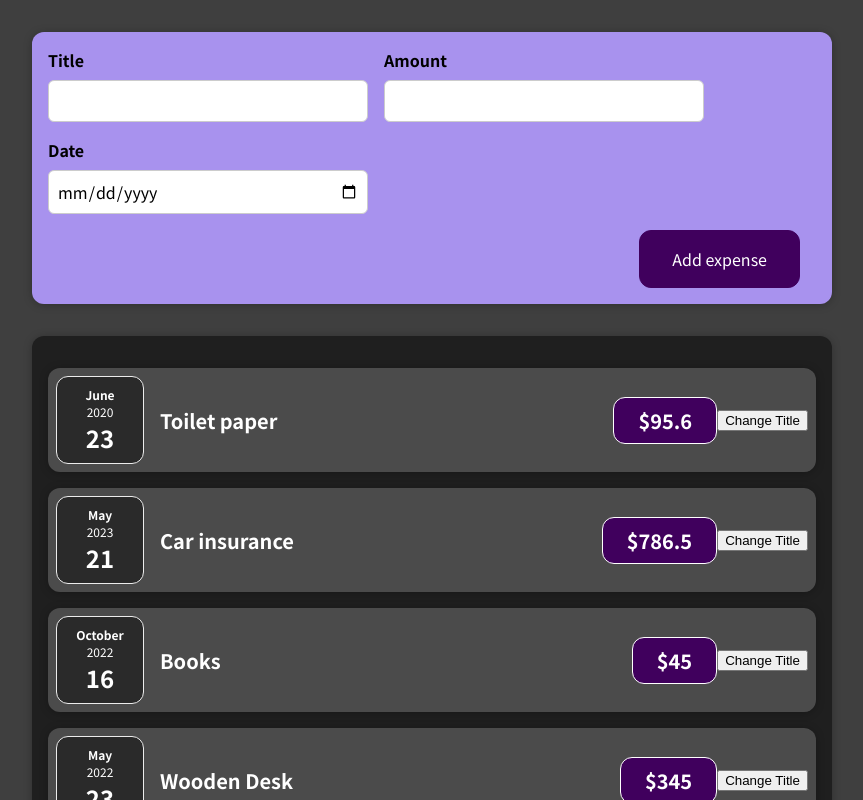
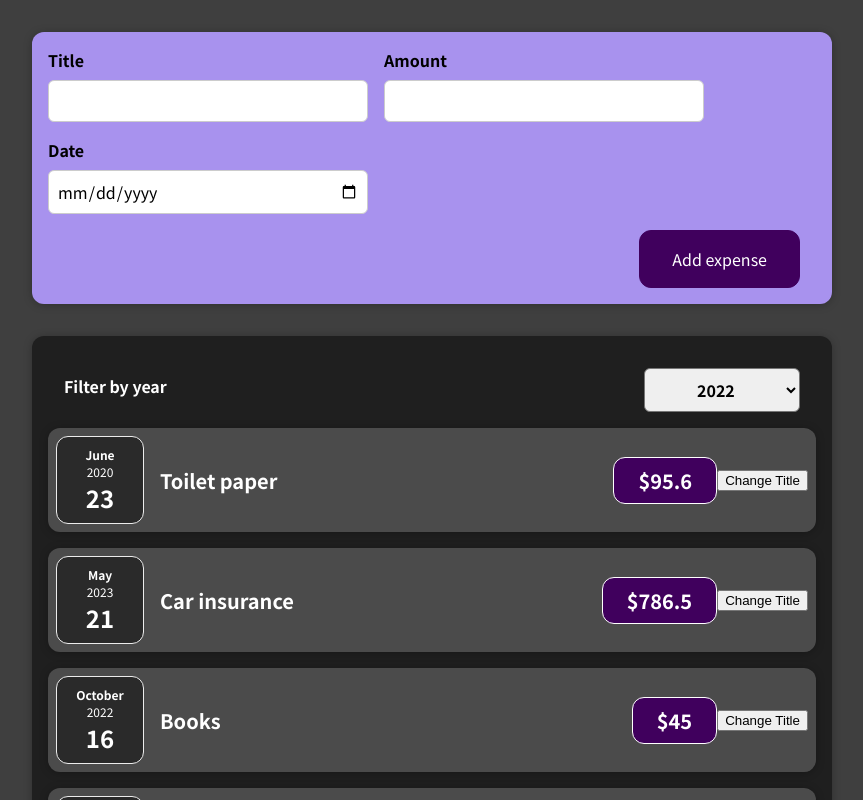
Before and after one commit to sofia-chuieva/react-expenses-app, a React (Create React App) app: page / in a window 1280 px wide. Shown: the top 800 px of the page, without its empty margins (208-1071 px from the left). Built offline with nearby package versions, Linux system fonts and the light colour scheme.

Commit message:
add filterExpenses component

```diff
--- a/src/App.js
+++ b/src/App.js
@@ -1,8 +1,8 @@
+import { useState } from "react";
 import Expenses from "./components/Expenses";
 import NewExpense from "./components/NewExpense/NewExpense";
 
-function App() {
-  const expenses = [
+const INITIAL_EXPENSES = [
   {
     id: "e1",
     title: "Toilet paper",
@@ -24,8 +24,11 @@
   },
 ];
 
+function App() {
+  const [expenses, setExpenses] = useState(INITIAL_EXPENSES);
+
   const addExpenseData = (expense) => {
-    console.log(expense);
+    setExpenses([expense, ...expenses]);
   };
 
   return (
--- a/src/components/Expenses.js
+++ b/src/components/Expenses.js
@@ -1,12 +1,22 @@
-import React from "react";
+import React, { useState } from "react";
 import ExpenseItem from "./ExpenseItem";
 import Card from "./Card";
 import "../style/Expenses.css";
+import ExpensesFilter from "./ExpensesFilter";
 
 const Expenses = ({ expenses }) => {
+  const [filteredYear, setFilteredYear] = useState("2022");
+
+  const filterChangeHandler = (selectedYear) => {
+    setFilteredYear(selectedYear);
+  };
   return (
     <div>
       <Card className="expenses">
+        <ExpensesFilter
+          selectedValue={filteredYear}
+          onChangeFilter={filterChangeHandler}
+        />
         {expenses.map((i) => (
           <ExpenseItem data={i} key={i.id} />
         ))}
--- /dev/null
+++ b/src/components/ExpensesFilter.js
@@ -0,0 +1,25 @@
+import React from "react";
+
+import "../style/ExpensesFilter.css";
+
+const ExpensesFilter = ({ onChangeFilter, selectedValue }) => {
+  const dropDownChange = (e) => {
+    //forward it to Expenses.js
+    onChangeFilter(e.target.value);
+  };
+  return (
+    <div className="expenses-filter">
+      <div className="expenses-filter__control">
+        <label>Filter by year</label>
+        <select onChange={dropDownChange} value={selectedValue}>
+          <option value="2022">2022</option>
+          <option value="2021">2021</option>
+          <option value="2020">2020</option>
+          <option value="2019">2019</option>
+        </select>
+      </div>
+    </div>
+  );
+};
+
+export default ExpensesFilter;
--- /dev/null
+++ b/src/style/ExpensesFilter.css
@@ -0,0 +1,24 @@
+.expenses-filter {
+  color: white;
+  padding: 0 1rem;
+}
+
+.expenses-filter__control {
+  display: flex;
+  width: 100%;
+  align-items: center;
+  justify-content: space-between;
+  margin: 1rem 0;
+}
+
+.expenses-filter label {
+  font-weight: bold;
+  margin-bottom: 0.5rem;
+}
+
+.expenses-filter select {
+  font: inherit;
+  padding: 0.5rem 3rem;
+  font-weight: bold;
+  border-radius: 6px;
+}
```
Lines whose indentation alone changed are shown as unchanged.
